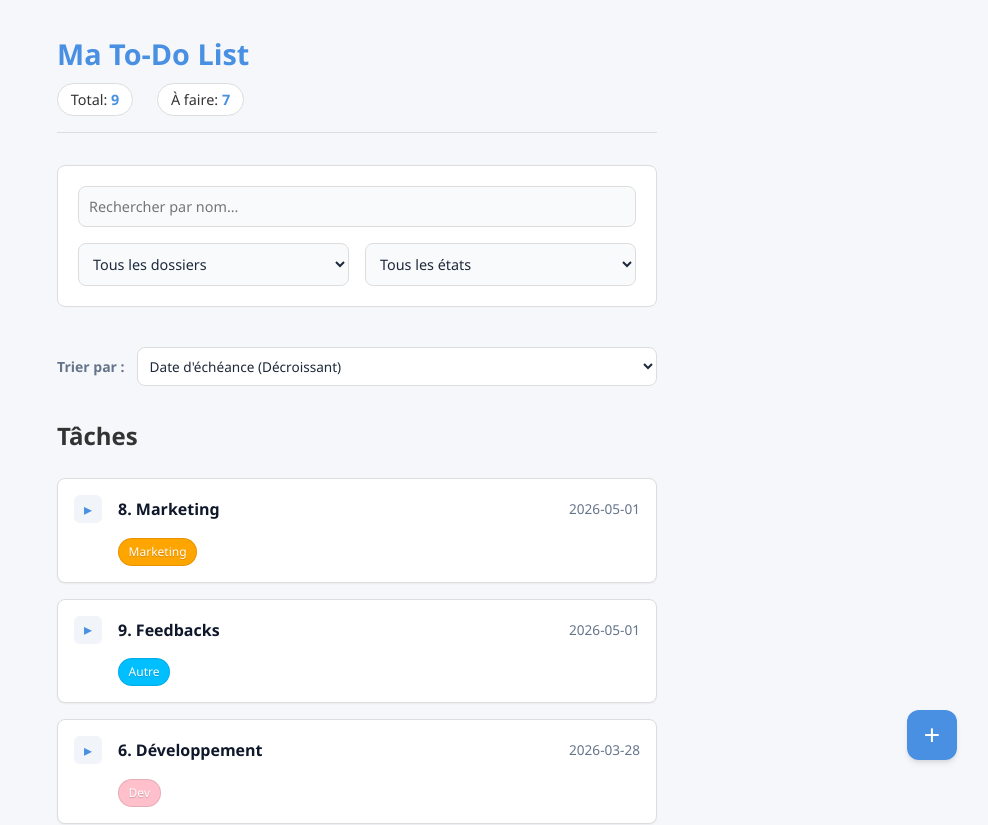
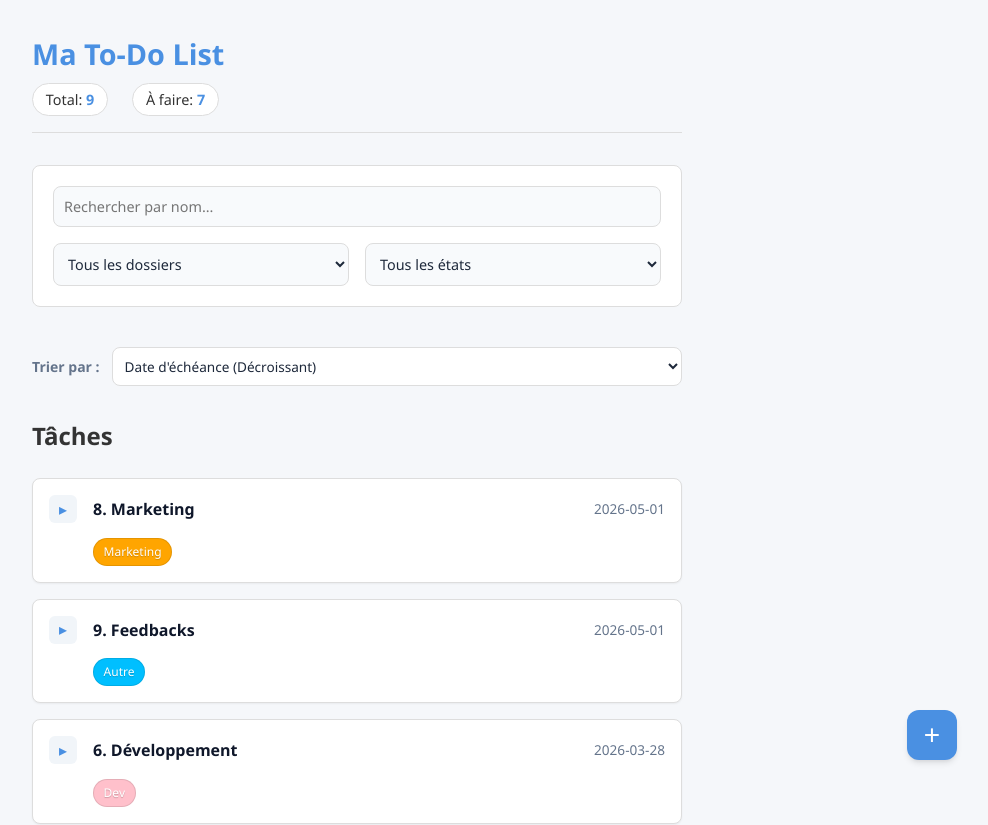
Before and after one commit to Mohamed-AmineHaddad/react-to-do-app, a React (Create React App) app: page / in a window 1280 px wide. Shown: the top 825 px of the page, without its empty margins (283-1271 px from the left). Built offline with nearby package versions, Linux system fonts and the light colour scheme.

Commit message:
correction bug du champs de description qui s'étend sur le côté

```diff
--- a/src/App.css
+++ b/src/App.css
@@ -23,6 +23,11 @@ body {
 }
 
 .app-container {
-  max-width: 600px;
+  max-width: 650px;
   margin: 0 auto;
 }
+
+textarea {
+  resize: vertical;
+  min-height: 80px;
+}
```
